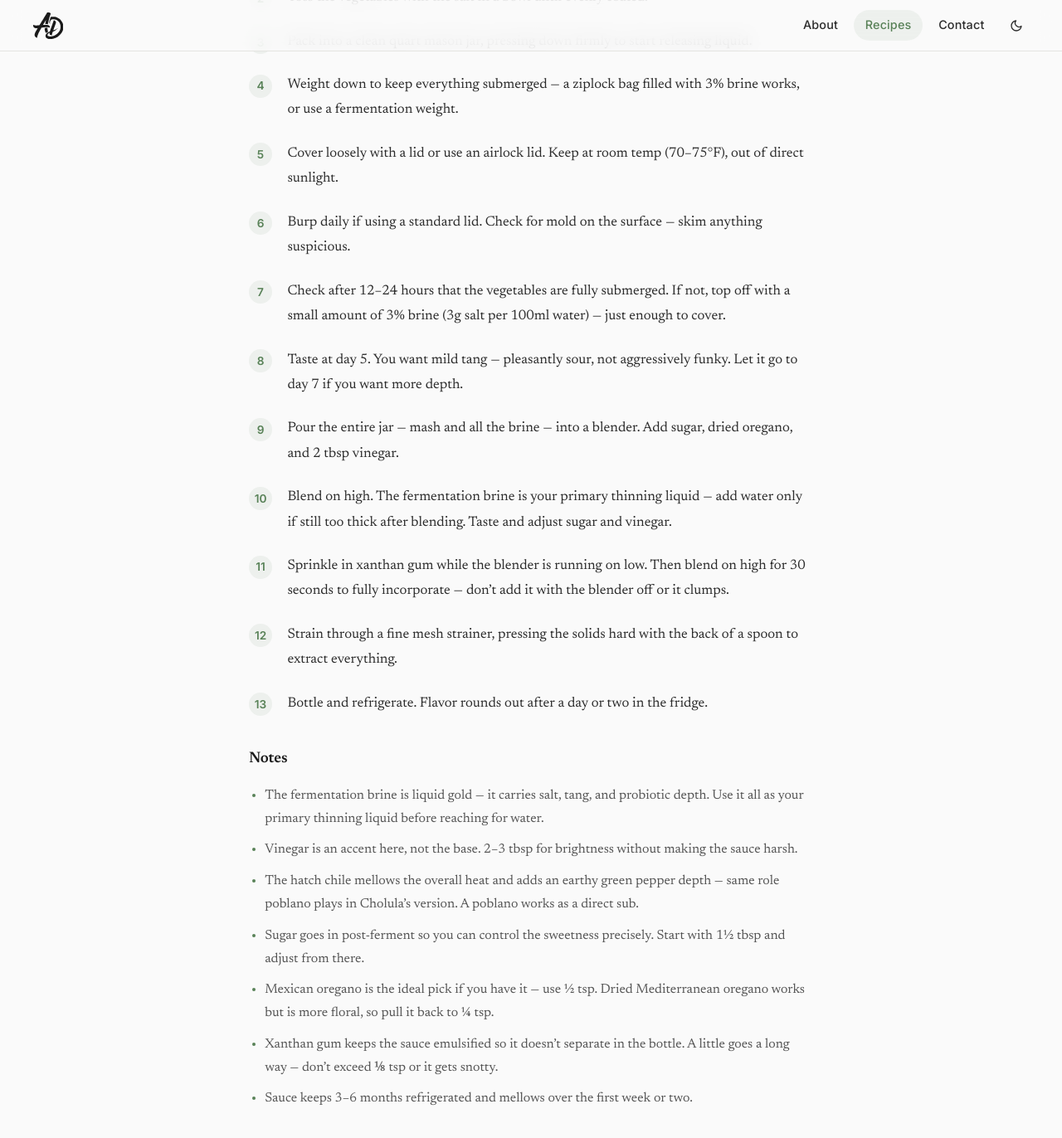
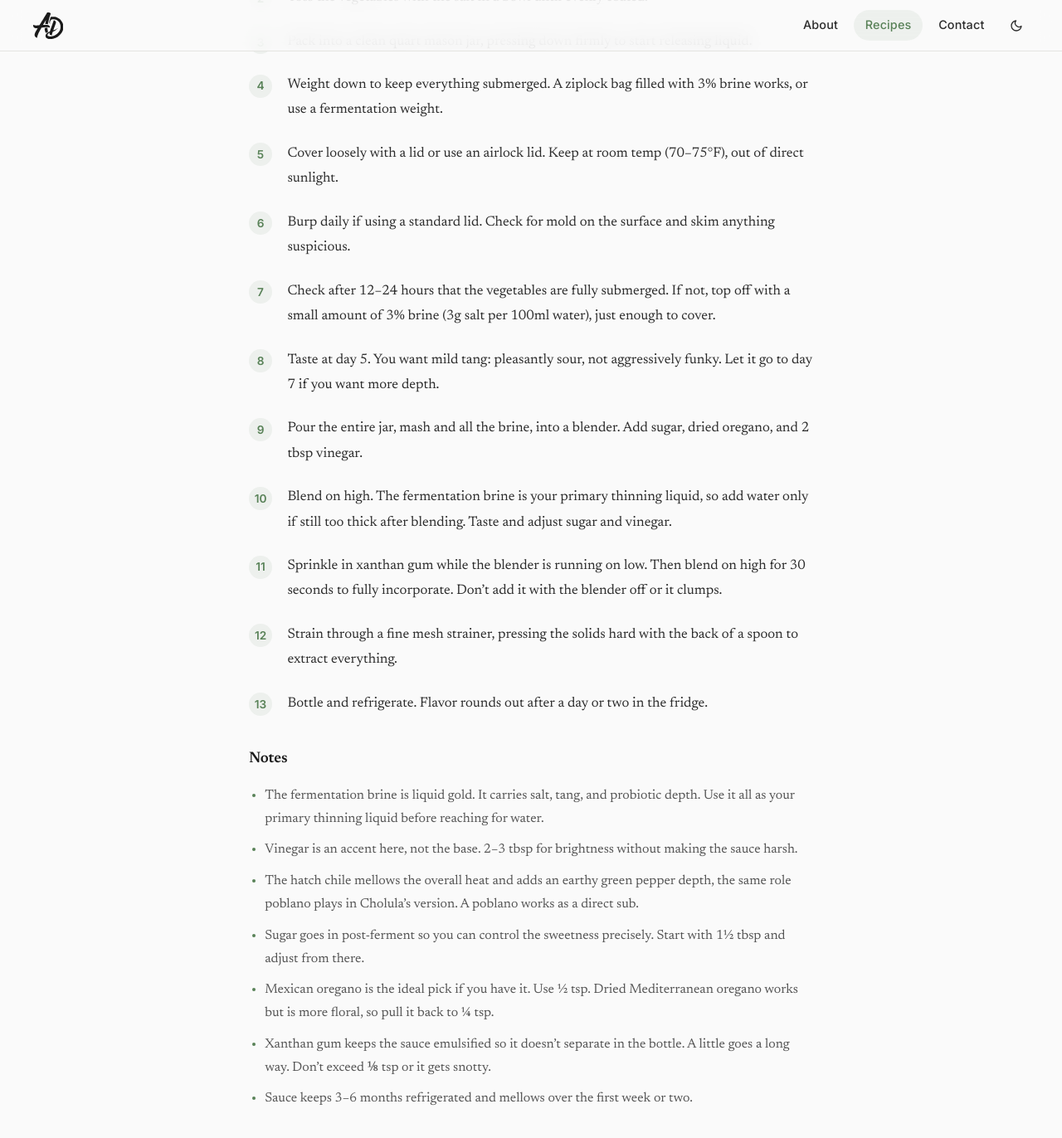
Before and after one commit to adixon304/adixon304.github.io, a Jekyll site: the page built from _posts/2026-07-08-fermented-jalafuego-hot-sauce.md, in a window 1280 px wide and 1400 px high, scrolled down 1504 px. Shown: the top 1372 px of the window at 83% size. Built offline with Jekyll 4.4.1, drawn with Linux system fonts in a browser that asks for light colours; some of the changed text lies outside the part shown.

Commit message:
Remove em dashes from jalafuego hot sauce copy
Punctuation only; wording unchanged. En dashes in ranges stay.

Co-Authored-By: Claude Fable 5 <noreply@anthropic.com>

```diff
--- a/_posts/2026-07-08-fermented-jalafuego-hot-sauce.md
+++ b/_posts/2026-07-08-fermented-jalafuego-hot-sauce.md
@@ -5,7 +5,7 @@ description: "A fermented jalapeño-style hot sauce made with homegrown jalafueg
 date: 2026-07-08
 image: /images/recipes/fermented-jalafuego-hot-sauce.jpg
 image_alt: "A bottle of vibrant green fermented jalafuego hot sauce on a wooden table"
-image_caption: "Homegrown jalafuego peppers, a short lacto ferment, and a Cholula-inspired finish — this one's got real depth."
+image_caption: "Homegrown jalafuego peppers, a short lacto ferment, and a Cholula-inspired finish. This one's got real depth."
 cuisine: Mexican
 meal_type: Condiment
 dietary: [Vegan, Gluten-Free]
@@ -18,10 +18,10 @@ ingredient_groups:
       - "1 hatch chile, stemmed, roughly chopped"
       - "4 cloves garlic, smashed"
       - "¼ medium white onion, roughly chopped"
-      - "Kosher salt — 3% of total vegetable weight"
+      - "Kosher salt, 3% of total vegetable weight"
   - name: Post-ferment
     items:
-      - "Reserved fermentation brine — use all of it"
+      - "Reserved fermentation brine (use all of it)"
       - "2–3 tbsp white distilled vinegar, adjusted to taste"
       - "1½ tbsp sugar, adjusted to taste"
       - "¼ tsp dried oregano"
@@ -30,26 +30,26 @@ ingredient_groups:
 
 A tangy, fermented jalapeño-style hot sauce with real heat and a sweet-spicy balance inspired by Cholula's Green Pepper. Made with homegrown jalafuegos and a short lacto ferment for clean, bright flavor with depth you can't get off a shelf.
 
-1. Weigh your chopped jalafuegos, hatch chile, garlic, and onion together. Multiply total grams by 0.03 — that's your salt.
+1. Weigh your chopped jalafuegos, hatch chile, garlic, and onion together. Multiply total grams by 0.03. That's your salt.
 2. Toss the vegetables with the salt in a bowl until evenly coated.
 3. Pack into a clean quart mason jar, pressing down firmly to start releasing liquid.
-4. Weight down to keep everything submerged — a ziplock bag filled with 3% brine works, or use a fermentation weight.
+4. Weight down to keep everything submerged. A ziplock bag filled with 3% brine works, or use a fermentation weight.
 5. Cover loosely with a lid or use an airlock lid. Keep at room temp (70–75°F), out of direct sunlight.
-6. Burp daily if using a standard lid. Check for mold on the surface — skim anything suspicious.
-7. Check after 12–24 hours that the vegetables are fully submerged. If not, top off with a small amount of 3% brine (3g salt per 100ml water) — just enough to cover.
-8. Taste at day 5. You want mild tang — pleasantly sour, not aggressively funky. Let it go to day 7 if you want more depth.
-9. Pour the entire jar — mash and all the brine — into a blender. Add sugar, dried oregano, and 2 tbsp vinegar.
-10. Blend on high. The fermentation brine is your primary thinning liquid — add water only if still too thick after blending. Taste and adjust sugar and vinegar.
-11. Sprinkle in xanthan gum while the blender is running on low. Then blend on high for 30 seconds to fully incorporate — don't add it with the blender off or it clumps.
+6. Burp daily if using a standard lid. Check for mold on the surface and skim anything suspicious.
+7. Check after 12–24 hours that the vegetables are fully submerged. If not, top off with a small amount of 3% brine (3g salt per 100ml water), just enough to cover.
+8. Taste at day 5. You want mild tang: pleasantly sour, not aggressively funky. Let it go to day 7 if you want more depth.
+9. Pour the entire jar, mash and all the brine, into a blender. Add sugar, dried oregano, and 2 tbsp vinegar.
+10. Blend on high. The fermentation brine is your primary thinning liquid, so add water only if still too thick after blending. Taste and adjust sugar and vinegar.
+11. Sprinkle in xanthan gum while the blender is running on low. Then blend on high for 30 seconds to fully incorporate. Don't add it with the blender off or it clumps.
 12. Strain through a fine mesh strainer, pressing the solids hard with the back of a spoon to extract everything.
 13. Bottle and refrigerate. Flavor rounds out after a day or two in the fridge.
 
 ### Notes
 
-- The fermentation brine is liquid gold — it carries salt, tang, and probiotic depth. Use it all as your primary thinning liquid before reaching for water.
+- The fermentation brine is liquid gold. It carries salt, tang, and probiotic depth. Use it all as your primary thinning liquid before reaching for water.
 - Vinegar is an accent here, not the base. 2–3 tbsp for brightness without making the sauce harsh.
-- The hatch chile mellows the overall heat and adds an earthy green pepper depth — same role poblano plays in Cholula's version. A poblano works as a direct sub.
+- The hatch chile mellows the overall heat and adds an earthy green pepper depth, the same role poblano plays in Cholula's version. A poblano works as a direct sub.
 - Sugar goes in post-ferment so you can control the sweetness precisely. Start with 1½ tbsp and adjust from there.
-- Mexican oregano is the ideal pick if you have it — use ½ tsp. Dried Mediterranean oregano works but is more floral, so pull it back to ¼ tsp.
-- Xanthan gum keeps the sauce emulsified so it doesn't separate in the bottle. A little goes a long way — don't exceed ⅛ tsp or it gets snotty.
+- Mexican oregano is the ideal pick if you have it. Use ½ tsp. Dried Mediterranean oregano works but is more floral, so pull it back to ¼ tsp.
+- Xanthan gum keeps the sauce emulsified so it doesn't separate in the bottle. A little goes a long way. Don't exceed ⅛ tsp or it gets snotty.
 - Sauce keeps 3–6 months refrigerated and mellows over the first week or two.
```
